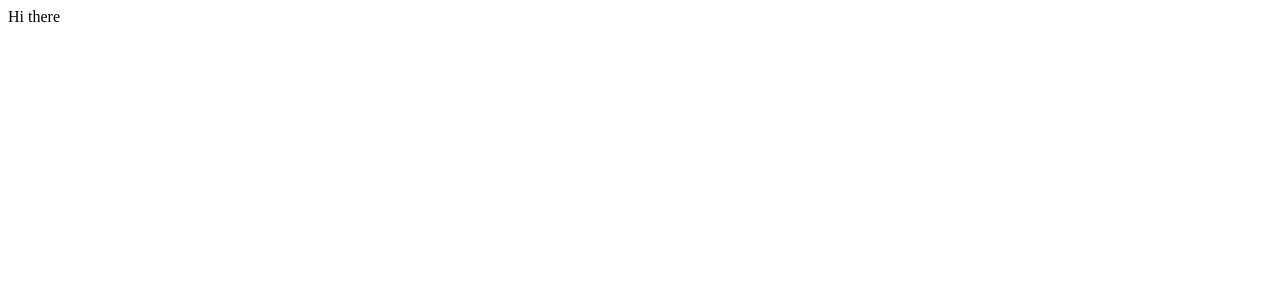
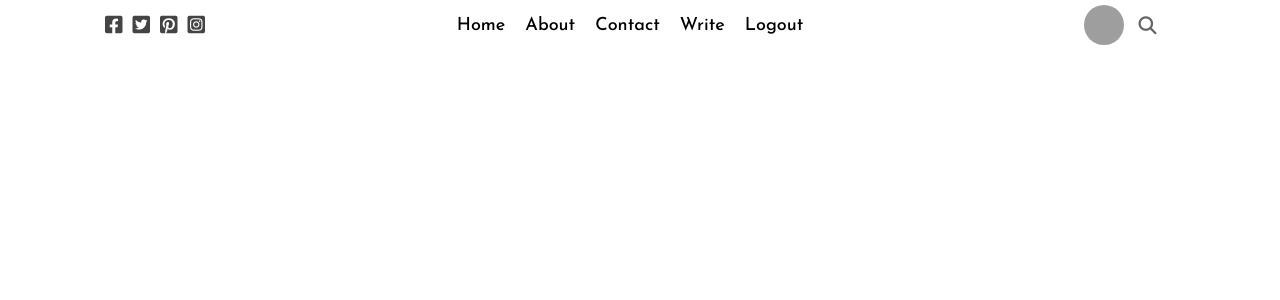
Before and after one commit to mfaiz6/mernBlog-client, a React (Create React App) app: page / in a window 1280 px wide. Shown: the top 300 px of the page. Built offline with nearby package versions, Linux system fonts and the light colour scheme; grey boxes are pictures that could not be loaded.

Commit message:
add topBar component

```diff
--- a/public/index.html
+++ b/public/index.html
@@ -9,7 +9,12 @@
       content="mernBLog by mfaiz"
     />
     <link href="https://fonts.googleapis.com/css2?family=Josefin+Sans:wght@100;200;300;400;500;600;700&family=Lora:ital,wght@1,500;1,600&family=Roboto:wght@100;300;400;500&family=Varela&family=Varela+Round&display=swap" rel="stylesheet">
-
+    <link rel="stylesheet" href="https://cdnjs.cloudflare.com/ajax/libs/font-awesome/6.2.1/css/all.min.css" integrity="sha512-MV7K8+y+gLIBoVD59lQIYicR65iaqukzvf/nwasF0nqhPay5w/9lJmVM2hMDcnK1OnMGCdVK+iQrJ7lzPJQd1w==" crossorigin="anonymous" referrerpolicy="no-referrer" />
+    <style>
+      * {
+        margin: 0;
+      }
+    </style>
     <title>MERNblog</title>
   </head>
   <body>
--- a/src/App.js
+++ b/src/App.js
@@ -1,9 +1,10 @@
+import Topbar from "./components/topBar/Topbar";
 
 function App() {
   return (
-    <div className="App">
-      Hi there
-    </div>
+    <>
+      <Topbar />
+    </>
   );
 }
 
--- /dev/null
+++ b/src/components/topBar/TopBar.css
@@ -0,0 +1,57 @@
+.top {
+    width: 100%;
+    height: 50px;
+    background-color:white;
+    position: sticky;
+    top: 0;
+    display: flex;
+    align-items: center;
+    font-family: 'Josefin Sans', sans-serif;
+}
+
+.topLeft, .topRight {
+    flex: 3;
+    display: flex;
+    align-items: center;
+    justify-content: center;
+}
+
+.topCenter {
+    flex: 6;
+}
+
+.topIcon {
+    font-size: 20px;
+    margin-right: 10px;
+    color: #444;
+    cursor: pointer;
+}
+
+.topImg {
+    width: 40px;
+    height: 40px;
+    border-radius: 50%;
+    object-fit: cover;
+}
+
+.topList {
+    display: flex;
+    justify-content: center;
+    margin: 0;
+    padding: 0;
+    list-style: none;
+}
+
+.topListItem {
+    margin-right: 20px;
+    font-size: 18px;
+    font-weight: 500;
+    cursor: pointer;
+}
+
+.topSearchIcon {
+    font-size: 18px;
+    color: #666;
+    cursor: pointer;
+    margin-left: 15px;
+}
--- /dev/null
+++ b/src/components/topBar/Topbar.jsx
@@ -0,0 +1,29 @@
+import './TopBar.css'
+
+const Topbar = () => {
+    return (
+        <div className='top'>
+            <div className="topLeft">
+            <i className="topIcon fa-brands fa-square-facebook"></i>
+            <i className="topIcon fa-brands fa-square-twitter"></i>
+            <i className="topIcon fa-brands fa-square-pinterest"></i>
+            <i className="topIcon fa-brands fa-square-instagram"></i>
+            </div>
+            <div className="topCenter">
+                <ul className="topList">
+                    <li className="topListItem">Home</li>
+                    <li className="topListItem">About</li>
+                    <li className="topListItem">Contact</li>
+                    <li className="topListItem">Write</li>
+                    <li className="topListItem">Logout</li>
+                </ul>
+            </div>
+            <div className="topRight">
+                <img className='topImg' src="https://images.pexels.com/photos/1858175/pexels-photo-1858175.jpeg?auto=compress&cs=tinysrgb&dpr=2&w=500" alt="dp-icon" />
+                <i className="topSearchIcon fas fa-search"></i>
+            </div>
+        </div>
+    )
+}
+
+export default Topbar
```
